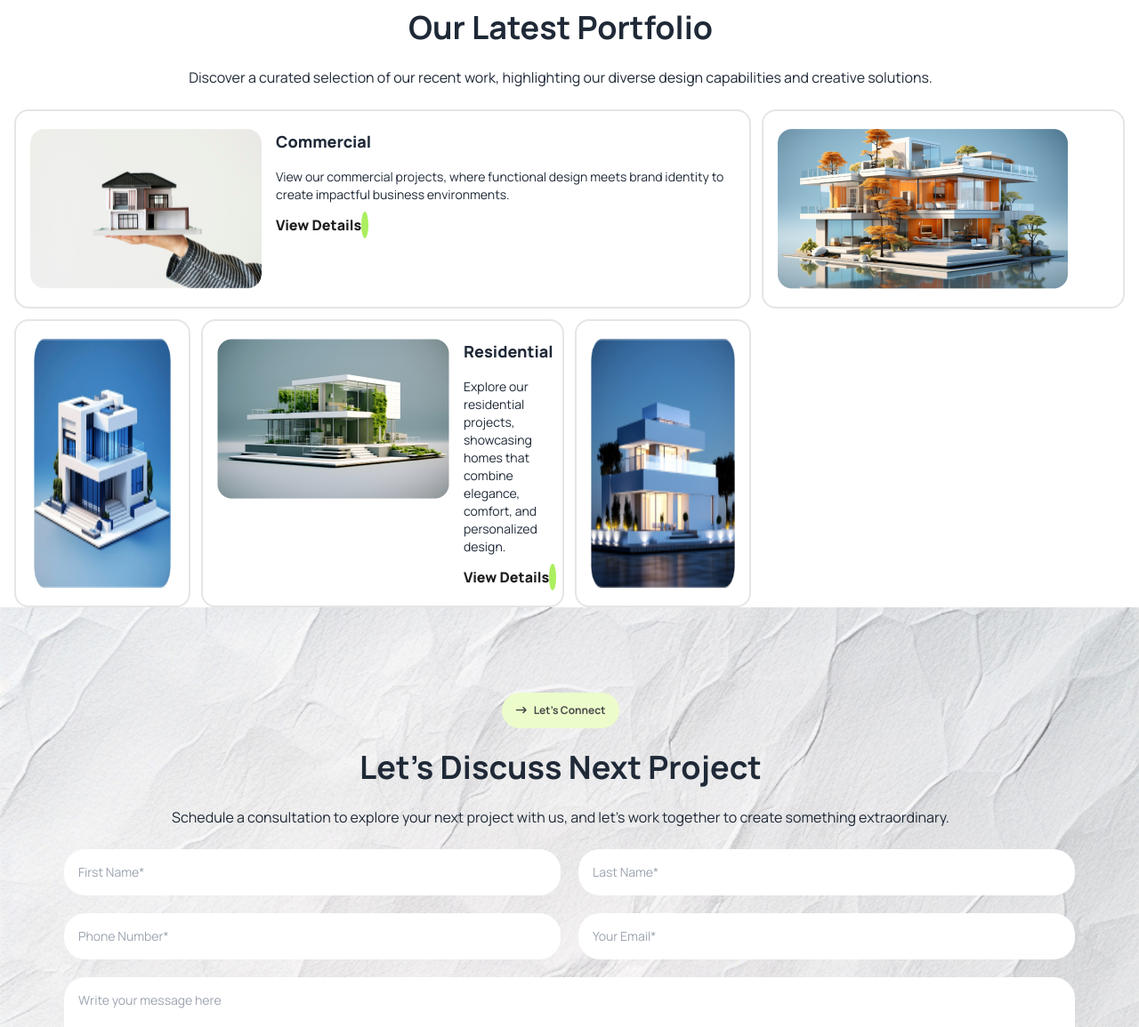
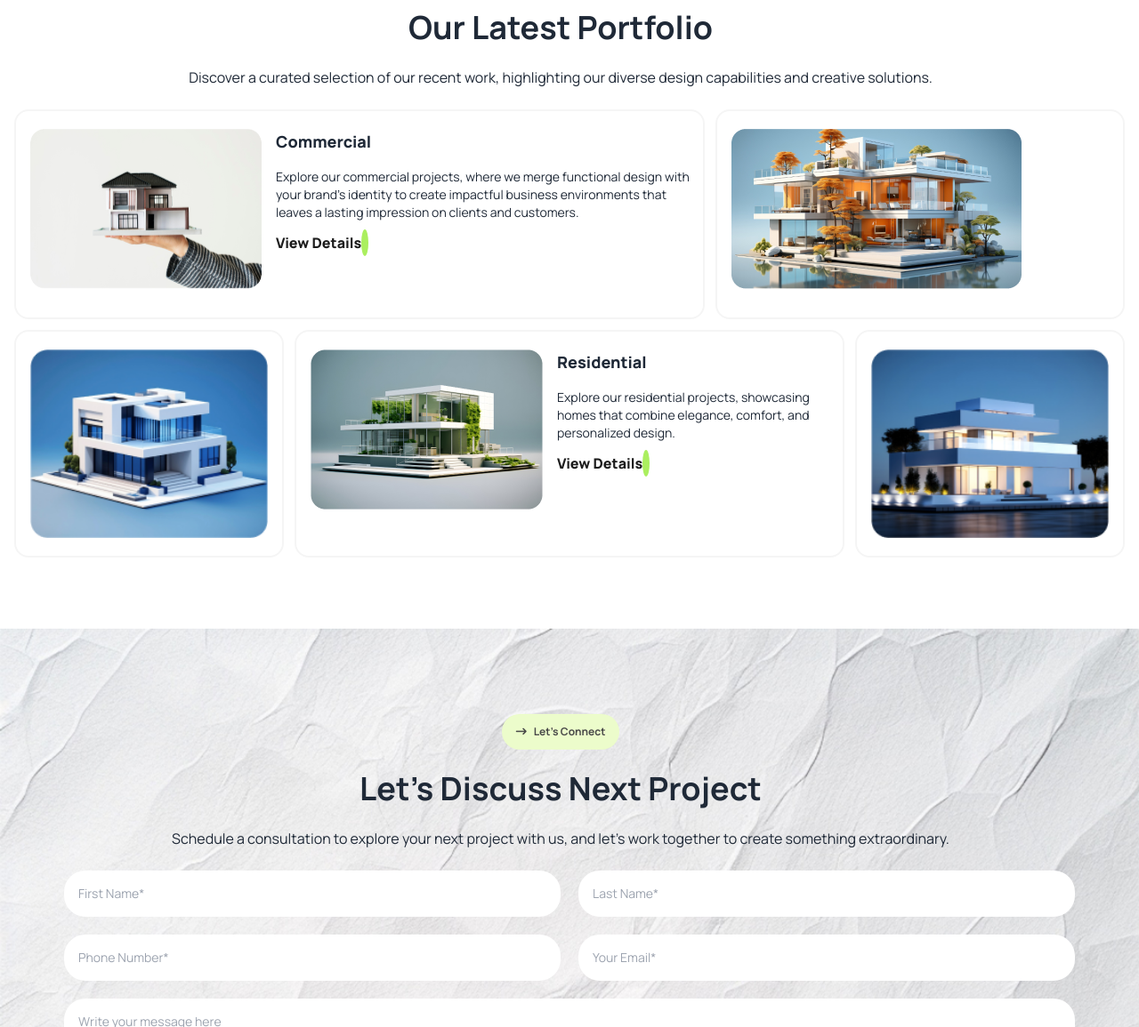
Before and after one commit to Asef-Mahmud/Assignment_3_Asef-Mahmud, a plain HTML site: page index.html in a window 1280 px wide. Shown: the part 2100-3255 px from the top of the page at 89% size. Drawn offline with nearby package versions, Linux system fonts and the light colour scheme.

Commit message:
1 challenge part remaining

```diff
--- a/index.html
+++ b/index.html
@@ -89,8 +89,8 @@
         <div class="relative container mx-auto lg:flex flex-column text-center lg:justify-around lg:content-center lg:items-end">
             <div class="lg:text-left lg:mr-5">
                 <button class="text-[#494949] text-xs font-bold rounded-full bg-white py-3 px-4 lg:mt-24 mt-10 mb-6"><i class="mr-2 fa-solid fa-arrow-right-long"></i>About Us </button>
-                <h2 class="font-bold text-4xl mb-6">We design thoughtful, liveable spaces</h2>
-                <p class="mb-6 text-base">Every detail is carefully considered to create spaces that are not only beautiful but also comfortable and functional, making them a joy to live in.</p>
+                <h2 class="font-bold lg:text-4xl text-2xl mx-3 mb-6">We design thoughtful, liveable spaces</h2>
+                <p class="mb-6 lg:text-base text-sm mx-3 ">Every detail is carefully considered to create spaces that are not only beautiful but also comfortable and functional, making them a joy to live in.</p>
                 <!-- Cards -->
 
                 <!-- Card 1-->
@@ -129,8 +129,8 @@
         <div class="container mx-auto">
             <div class="text-center lg:mr-5">
                 <button class="text-[#494949] text-xs font-bold rounded-full bg-white py-3 px-4 lg:mt-24 mt-10 mb-6"><i class="mr-2 fa-solid fa-arrow-right-long"></i>How we work</button>
-                <h2 class="font-bold text-4xl mb-6">Our Work Process</h2>
-                <p class="mb-6 text-base lg:px-36">We follow a structured and collaborative approach to bring your dream space to life. From the initial concept to the final touches, each stage of our process is designed to ensure a seamless and satisfying experience.</p>
+                <h2 class="font-bold lg:text-4xl text-2xl mx-4 mb-6">Our Work Process</h2>
+                <p class="mb-6 lg:text-base text-sm mx-3  lg:px-36">We follow a structured and collaborative approach to bring your dream space to life. From the initial concept to the final touches, each stage of our process is designed to ensure a seamless and satisfying experience.</p>
             </div>
 
                 <!-- Cards -->
@@ -168,43 +168,43 @@
 
 
      <!-- Our Latest Portfolio section -->
-     <section class="bg-white">
+     <section class="bg-white pb-20">
         <div class="container mx-auto">
             <div class="text-center lg:mr-5">
                 <button class="text-[#494949] text-xs font-bold rounded-full bg-lime-100 py-3 px-4 lg:mt-24 mt-10 mb-6"><i class="mr-2 fa-solid fa-arrow-right-long"></i>Explore Our Latest Works</button>
-                <h2 class="font-bold text-4xl mb-6">Our Latest Portfolio</h2>
-                <p class="mb-6 text-base lg:px-36">Discover a curated selection of our recent work, highlighting our diverse design capabilities and creative solutions.</p>
+                <h2 class="font-bold lg:text-4xl text-2xl mb-6 mx-4">Our Latest Portfolio</h2>
+                <p class="mb-6 lg:text-base text-sm mx-3 lg:px-36">Discover a curated selection of our recent work, highlighting our diverse design capabilities and creative solutions.</p>
             </div>
 
             <!-- Cards -->
 
-            <div class="container mx-auto px-4 grid lg:grid-cols-6 lg:gap-3 grid-cols-1">
+            <div class="container mx-auto px-4 grid lg:grid-cols-8 lg:gap-3 grid-cols-1 gap-3">
                 <!-- Card 1 -->
-                <div class="bg-white border-2 px-auto border-neutral-200 rounded-2xl py-5 flex pl-4 gap-4 lg:col-span-4">
+                <div class="bg-white border-2 px-3 border-neutral-100 rounded-2xl py-5 lg:flex lg:flex-row flex-col pl-4 gap-4 lg:col-span-5 col-span-1">
                     <div>
-                        <img class="max-w-max" src="assets/img1.png" alt="">
+                        <img class="lg:max-w-max mx-auto mb-3" src="assets/img1.png" alt="">
                     </div>
                     <div>
                         <h3 class="text-lg font-extrabold mb-3">Commercial</h3>
-                        <p class="pt-1 text-sm mb-3">View our commercial projects, where functional design meets brand identity to create impactful business environments.</p>
+                        <p class="pt-1 text-sm mb-3">Explore our commercial projects, where we merge functional design with your brand's identity to create impactful business environments that leaves a lasting impression on clients and customers.</p>
                         <a class="w-full mx-auto lg:w-auto lg:mx-auto mb-10 bg-white border-white rounded-full text-[#1C1C1C] font-extrabold text-base">View Details <i class="text-[#1C1C1C] bg-[#ABEF5F] rounded-[100%] px-1 py-1 lni lni-arrow-top-right"></i></a>
                     </div>
                 </div>
 
                 <!-- Card 2 -->
-                <div class="bg-white border-2 px-auto border-neutral-200 rounded-2xl px-4 py-5 lg:col-span-2">
-                    <img class="max-w-full h-full" src="assets/img2.png" alt="">
+                <div class="bg-white border-2  border-neutral-100 rounded-2xl px-4 py-5 lg:col-span-3 col-span-1">
+                    <img class="lg:max-w-full" src="assets/img2.png" alt="">
                 </div>
 
                 <!-- Card 3 -->
-                <div class="bg-white border-2 px-auto border-neutral-200 rounded-2xl px-5 py-5">
-                    <img class="max-w-full h-full" src="assets/img3.png" alt="">
+                <div class="bg-white border-2 border-neutral-100 rounded-2xl px-4 py-5 lg:col-start-1 lg:col-span-2 col-span-1">
+                    <img class="lg:max-w-full lg:h-full w-full h-auto" src="assets/img3.png" alt="">
                 </div>
 
                 <!-- Card 4 -->
-                <div class="bg-white border-2 px-auto border-neutral-200 rounded-2xl py-5 flex pl-4 gap-4 lg:col-span-2">
-                    <div>
-                        <img class="max-w-max" src="assets/img4.png" alt="">
+                <div class="bg-white border-2 border-neutral-100 rounded-2xl py-5 lg:flex lg:flex-row flex-col pl-4 gap-4 lg:col-start-3 lg:col-span-4 col-span-1">
+                    <div class="">
+                        <img class="lg:max-w-max mx-auto mb-3" src="assets/img4.png" alt="">
                     </div>
                     <div>
                         <h3 class="text-lg font-extrabold mb-3">Residential</h3>
@@ -214,10 +214,9 @@
                 </div>
 
                  <!-- Card 5 -->
-                 <div class="bg-white border-2 px-auto border-neutral-200 rounded-2xl px-4 py-5">
-                    <img class="max-w-full h-full" src="assets/img5.png" alt="">
+                 <div class="bg-white border-2  border-neutral-100 rounded-2xl px-4 py-5 lg:col-start-7 lg:col-span-2 col-span-1">
+                    <img class="lg:max-w-full lg:h-full w-full h-auto" src="assets/img5.png" alt="">
                 </div>
-
             </div>
      </section>
 
@@ -229,8 +228,8 @@
         <div class="container mx-auto">
             <div class="text-center lg:mr-5">
                 <button class="text-[#494949] text-xs font-bold rounded-full bg-lime-100 py-3 px-4 lg:mt-24 mt-10 mb-6"><i class="mr-2 fa-solid fa-arrow-right-long"></i>Let's Connect</button>
-                <h2 class="font-bold text-4xl mb-6">Let's Discuss Next Project</h2>
-                <p class="mb-6 text-base lg:px-36">Schedule a consultation to explore your next project with us, and let's work together to create something extraordinary.</p>
+                <h2 class="font-bold lg:text-4xl text-2xl mx-4 mb-6">Let's Discuss Next Project</h2>
+                <p class="mb-6 lg:text-base text-sm mx-3  lg:px-36">Schedule a consultation to explore your next project with us, and let's work together to create something extraordinary.</p>
             </div>
 
             <div>
```
